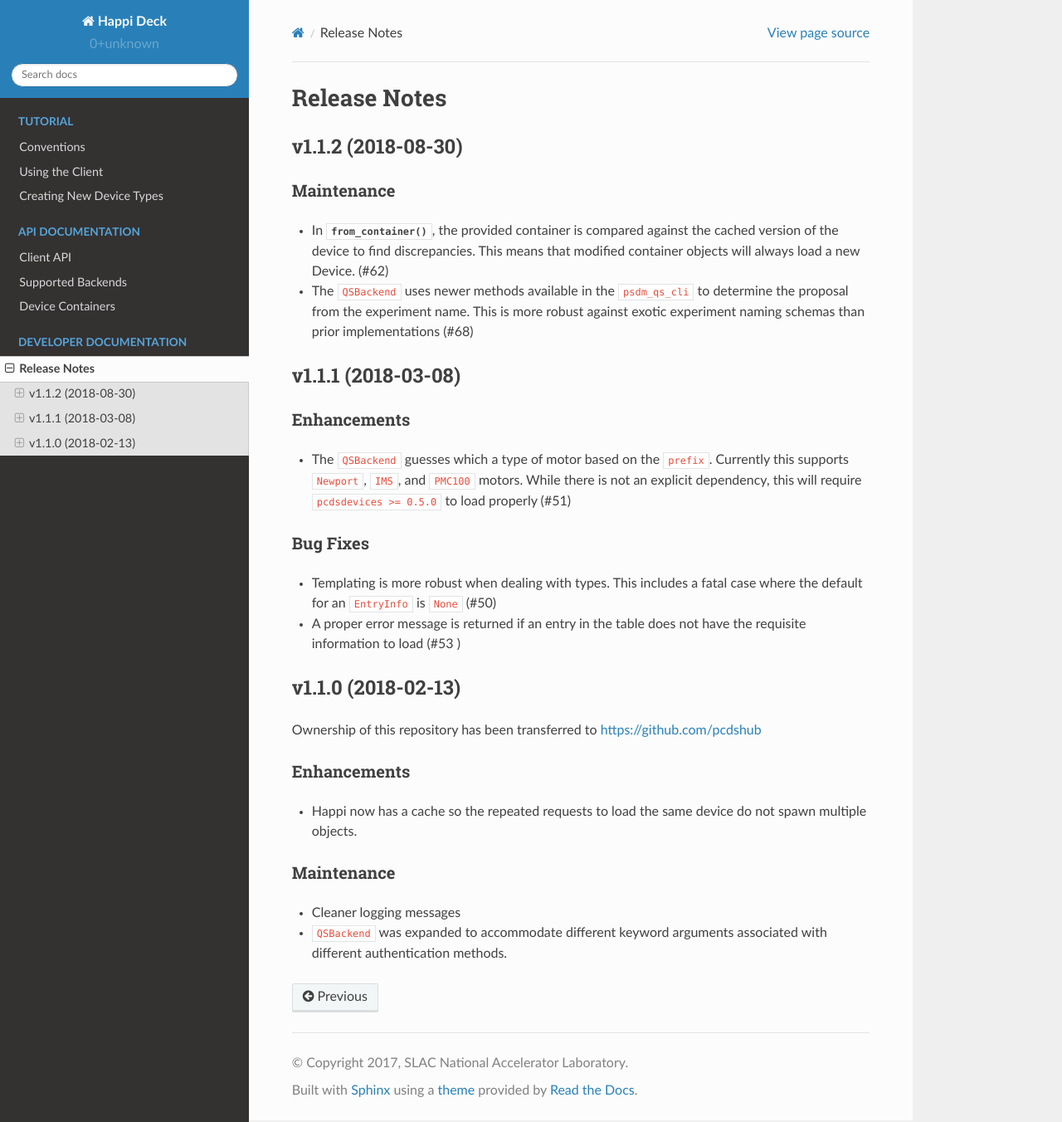
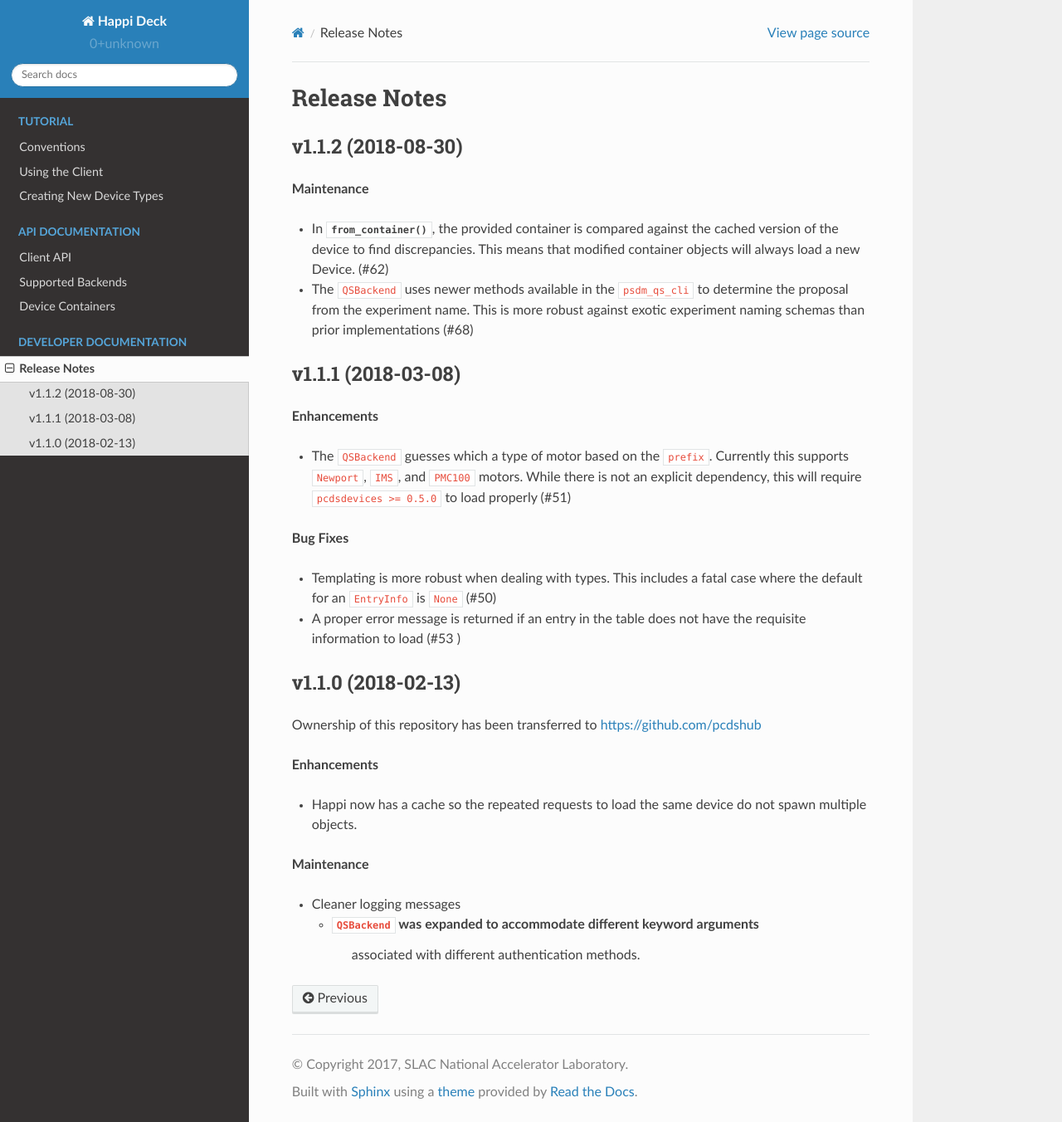
Before and after one commit to pcdshub/happi, a Sphinx documentation site: the page built from docs/source/releases.rst, in a window 1280 px wide and 1352 px high. Shown: the whole window at 83% size. Built offline with Sphinx 7.4.7 and the Read the Docs theme 2.0.0, drawn with Linux system fonts in a browser that asks for light colours.

Commit message:
DOC: Various minor doc issues

```diff
--- a/docs/source/releases.rst
+++ b/docs/source/releases.rst
@@ -5,11 +5,12 @@ Release Notes
 v1.1.2 (2018-08-30)
 ===================
 
-Maintenance
------------
+**Maintenance**
+
 - In :meth:`.from_container`, the provided container is compared against
   the cached version of the device to find discrepancies. This means that
   modified container objects will always load a new Device. (#62)
+
 - The ``QSBackend`` uses newer methods available in the ``psdm_qs_cli`` to
   determine the proposal from the experiment name. This is more robust against
   exotic experiment naming schemas than prior implementations (#68)
@@ -17,17 +18,18 @@ Maintenance
 v1.1.1 (2018-03-08)
 ===================
 
-Enhancements
-------------
+**Enhancements**
+
 - The ``QSBackend`` guesses which a type of motor based on the ``prefix``.
   Currently this supports ``Newport``, ``IMS``, and ``PMC100`` motors. While there is
   not an explicit dependency, this will require ``pcdsdevices >= 0.5.0`` to load
   properly (#51)
 
-Bug Fixes
----------
+**Bug Fixes**
+
 - Templating is more robust when dealing with types. This includes a fatal case
   where the default for an ``EntryInfo`` is ``None`` (#50)
+
 - A proper error message is returned if an entry in the table does not have the
   requisite information to load (#53 )
 
@@ -36,13 +38,14 @@ v1.1.0 (2018-02-13)
 Ownership of this repository has been transferred to
 `<https://github.com/pcdshub>`_
 
-Enhancements
-------------
+**Enhancements**
+
 - Happi now has a cache so the repeated requests to load the same device do
   not spawn multiple objects.
 
-Maintenance
------------
+**Maintenance**
+
 - Cleaner logging messages
-- ``QSBackend`` was expanded to accommodate different keyword arguments
-  associated with different authentication methods.
+
+  - ``QSBackend`` was expanded to accommodate different keyword arguments
+     associated with different authentication methods.
```
Also changed, not shown: 2 other files.
